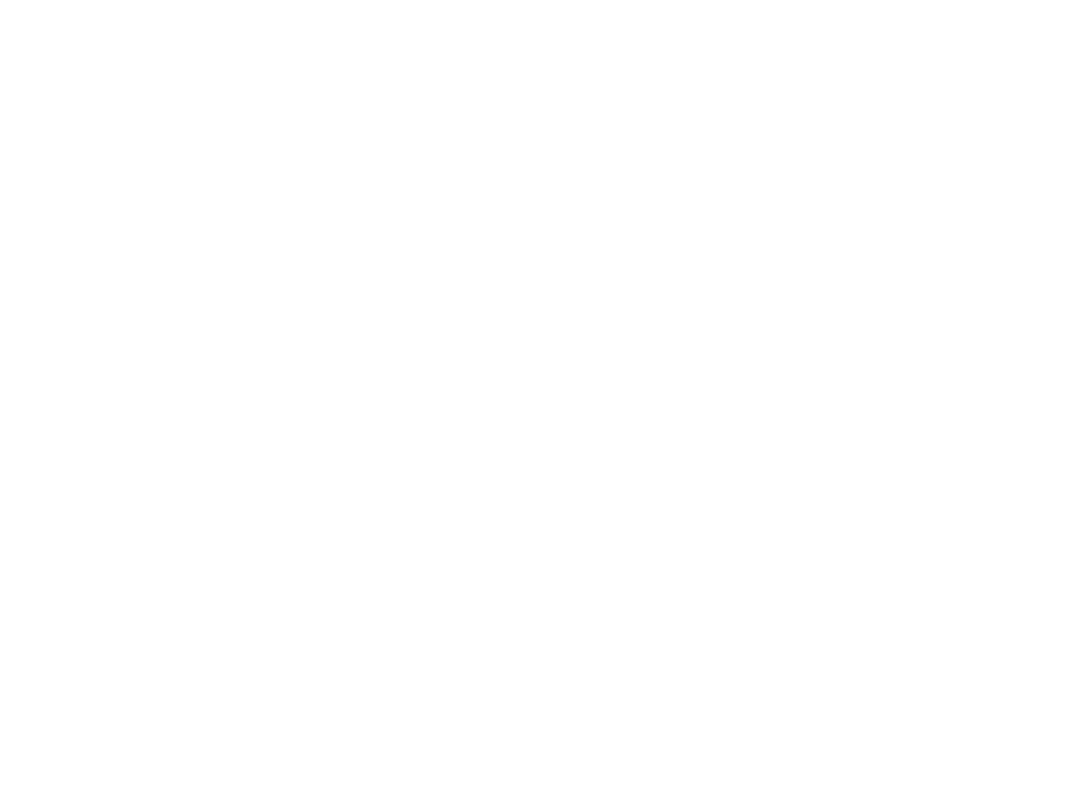
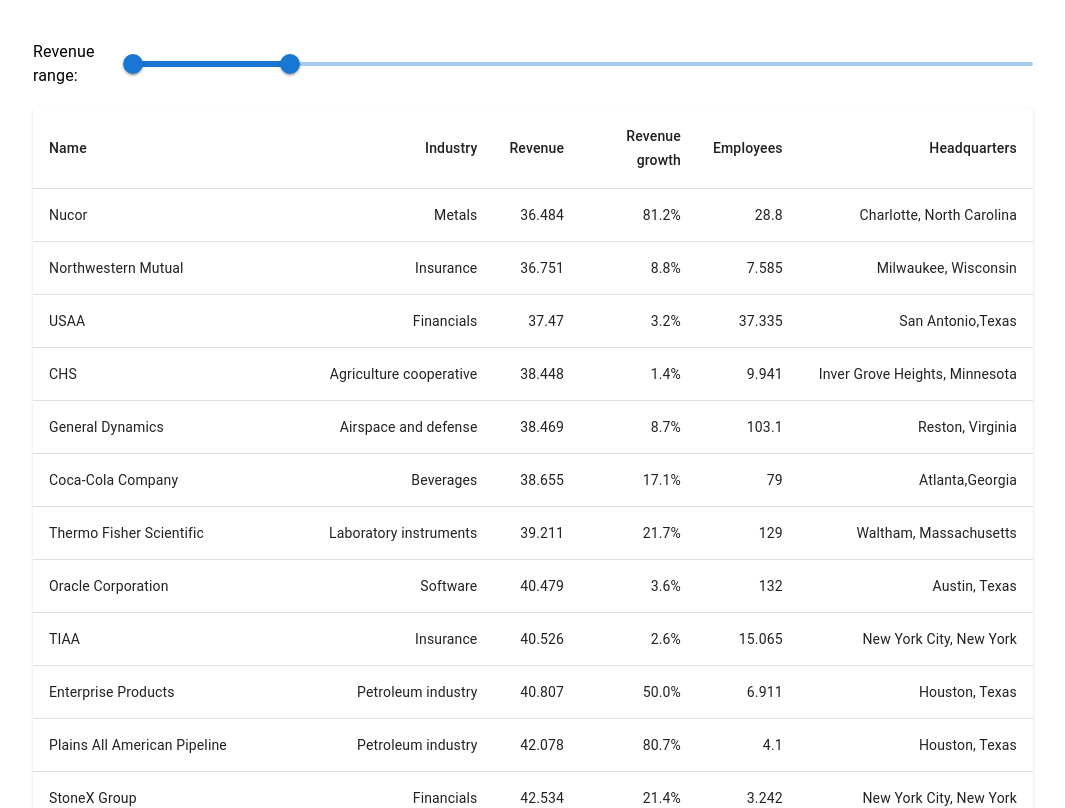
Before and after one commit to vladikovz/display-table-data, a React (Create React App) app: page / in a window 1280 px wide. Shown: the top 808 px of the page, without its empty margins (107-1172 px from the left). Built offline with nearby package versions, Linux system fonts and the light colour scheme.

Commit message:
feature: add TableView and SliderRange

```diff
--- a/package.json
+++ b/package.json
@@ -3,6 +3,9 @@
   "version": "0.1.0",
   "private": true,
   "dependencies": {
+    "@emotion/react": "^11.11.1",
+    "@emotion/styled": "^11.11.0",
+    "@mui/material": "^5.14.0",
     "@types/node": "^16.18.38",
     "@types/react": "^18.2.14",
     "@types/react-dom": "^18.2.7",
--- /dev/null
+++ b/src/components/sliderRange/SliderRange.module.css
@@ -0,0 +1,14 @@
+.container {
+  display: flex;
+  justify-content: center;
+  align-items: center;
+  padding: 20px 0;
+}
+
+.slider {
+  width: 50%;
+}
+
+.title {
+  margin-right: 15px;
+}
--- /dev/null
+++ b/src/components/sliderRange/SliderRange.tsx
@@ -0,0 +1,34 @@
+import React from 'react';
+import { Slider, Typography } from '@mui/material';
+import styles from './SliderRange.module.css';
+
+interface SliderRangeProps {
+  maxRange: number;
+  onChange: (value: number[]) => void;
+  title: string;
+}
+
+const SliderRange = (props: SliderRangeProps) => {
+  const { maxRange, onChange, title } = props;
+  const [value, setValue] = React.useState<number[]>([0, 100]);
+
+  const handleChange = (event: Event, newValue: number | number[]) => {
+    setValue(newValue as number[]);
+    onChange(newValue as number[]);
+  };
+
+  return (
+    <div className={styles.container}>
+      <Typography className={styles.title}>{`${title}:`}</Typography>
+      <Slider
+        className={styles.slider}
+        max={maxRange}
+        value={value}
+        onChange={handleChange}
+        valueLabelDisplay="auto"
+      />
+    </div>
+  );
+};
+
+export default SliderRange;
--- /dev/null
+++ b/src/components/tableView/TableView.tsx
@@ -0,0 +1,51 @@
+import React from 'react';
+import {
+  Paper,
+  Table,
+  TableBody,
+  TableCell,
+  TableContainer,
+  TableHead,
+  TableRow,
+} from '@mui/material';
+import { CharityFinancial } from '../../interfaces/CharityFinancial';
+
+interface TableViewProps {
+  data: CharityFinancial[];
+}
+const TableView = (props: TableViewProps) => {
+  const { data } = props;
+
+  return (
+    <TableContainer component={Paper}>
+      <Table sx={{ minWidth: 650 }} aria-label="simple table">
+        <TableHead>
+          <TableRow>
+            <TableCell>Name</TableCell>
+            <TableCell align="right">Industry</TableCell>
+            <TableCell align="right">Revenue</TableCell>
+            <TableCell align="right">Revenue growth</TableCell>
+            <TableCell align="right">Employees</TableCell>
+            <TableCell align="right">Headquarters</TableCell>
+          </TableRow>
+        </TableHead>
+        <TableBody>
+          {data.map((row) => (
+            <TableRow key={row.id} sx={{ '&:last-child td, &:last-child th': { border: 0 } }}>
+              <TableCell component="th" scope="row">
+                {row.name}
+              </TableCell>
+              <TableCell align="right">{row.industry}</TableCell>
+              <TableCell align="right">{row.revenue}</TableCell>
+              <TableCell align="right">{row.revenueGrowth}</TableCell>
+              <TableCell align="right">{row.employees}</TableCell>
+              <TableCell align="right">{row.headquarters}</TableCell>
+            </TableRow>
+          ))}
+        </TableBody>
+      </Table>
+    </TableContainer>
+  );
+};
+
+export default TableView;
--- /dev/null
+++ b/src/pages/MainPage.module.css
@@ -0,0 +1,5 @@
+.container {
+  margin: 0 auto;
+  max-width: 1000px;
+  padding: 20px;
+}
--- a/src/pages/MainPage.tsx
+++ b/src/pages/MainPage.tsx
@@ -1,19 +1,41 @@
 import React, { useEffect } from 'react';
 import { useAppDispatch } from '../hooks/useAppDispatch';
 import Api from '../api';
+import TableView from '../components/tableView/TableView';
+import { useTypedSelector } from '../hooks/useTypedSelector';
+import styles from './MainPage.module.css';
+import { filterCharityFinancial } from '../store/actions/charityFinancialActions';
+import SliderRange from '../components/sliderRange/SliderRange';
 
 const MainPage = () => {
   const dispatch = useAppDispatch();
 
-  const fetch = async () => {
+  const { filteredCharityFinancials, maxRevenueLength } = useTypedSelector(
+    (store) => store.charityFinancial,
+  );
+
+  const fetchData = async () => {
     await dispatch(Api.charityFinancials.getCharityFinancials());
   };
 
   useEffect(() => {
-    fetch();
+    fetchData();
   }, []);
 
-  return <div></div>;
+  const handleFilterRangeChange = (value: number[]) => {
+    dispatch(filterCharityFinancial(value));
+  };
+
+  return (
+    <div className={styles.container}>
+      <SliderRange
+        maxRange={maxRevenueLength}
+        onChange={handleFilterRangeChange}
+        title={'Revenue range'}
+      />
+      <TableView data={filteredCharityFinancials} />
+    </div>
+  );
 };
 
 export default MainPage;
--- a/src/store/actions/charityFinancialActions.ts
+++ b/src/store/actions/charityFinancialActions.ts
@@ -6,3 +6,8 @@
   type: CharityFinancialActionTypes.ADD_ITEMS,
   payload,
 });
+
+export const filterCharityFinancial = (payload: number[]): CharityFinancialAction => ({
+  type: CharityFinancialActionTypes.FILTERED_ITEMS,
+  payload,
+});
--- a/src/store/reducers/charityFinancialReducer.ts
+++ b/src/store/reducers/charityFinancialReducer.ts
@@ -8,20 +8,40 @@
 
 interface CharityFinancialStore {
   charityFinancials: CharityFinancial[];
+  filteredCharityFinancials: CharityFinancial[];
+  maxRevenueLength: number;
 }
 
 const initialStore: CharityFinancialStore = {
   charityFinancials: [],
+  filteredCharityFinancials: [],
+  maxRevenueLength: 0,
 };
 
 export const charityFinancialReducer = (store = initialStore, action: CharityFinancialAction) => {
   let charityFinancials = [...store.charityFinancials];
+  let filteredCharityFinancials = [...store.filteredCharityFinancials];
   switch (action.type) {
     case CharityFinancialActionTypes.ADD_ITEMS:
+      filteredCharityFinancials = action.payload;
       charityFinancials = action.payload;
+      const maxRevenueLength = charityFinancials.reduce(
+        (max, item) => (item.revenue > max ? item.revenue : max),
+        0,
+      );
       return {
         ...store,
         charityFinancials,
+        filteredCharityFinancials,
+        maxRevenueLength,
+      };
+    case CharityFinancialActionTypes.FILTERED_ITEMS:
+      filteredCharityFinancials = store.charityFinancials.filter(
+        (item) => item.revenue >= action.payload[0] && item.revenue <= action.payload[1],
+      );
+      return {
+        ...store,
+        filteredCharityFinancials,
       };
     default:
       return store;
--- a/src/store/types.ts
+++ b/src/store/types.ts
@@ -1,3 +1,4 @@
 export enum CharityFinancialActionTypes {
   ADD_ITEMS = 'ADD_ITEMS',
+  FILTERED_ITEMS = 'FILTERED_ITEMS',
 }
```
